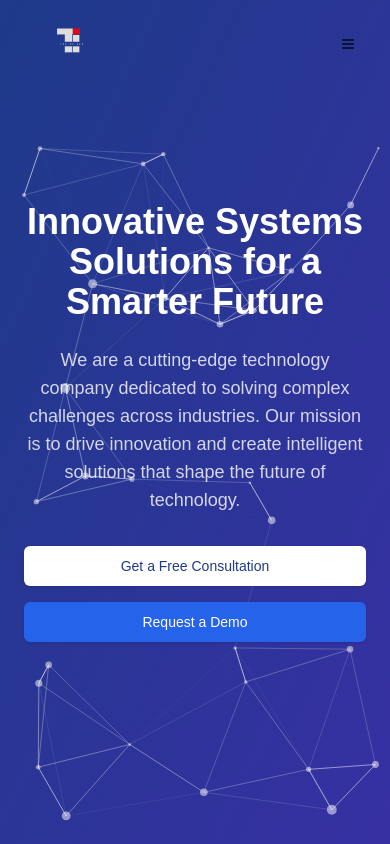
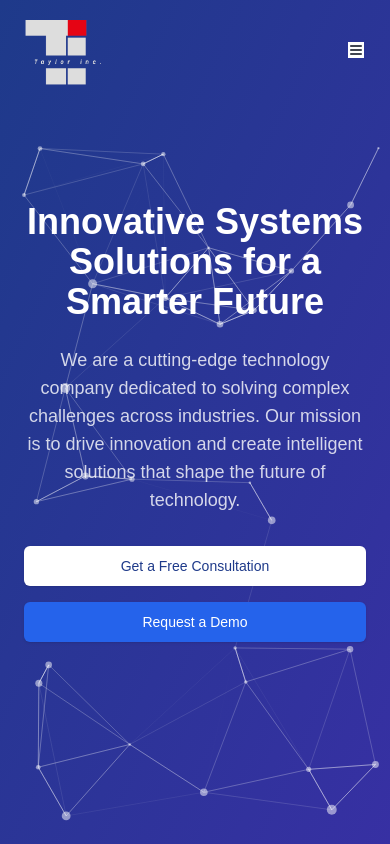
Before and after one commit to GeoffreyPaul3/taylor-inc, a Next.js app: page / in a window 390 px wide. Shown: the top 844 px of the page. Built offline with nearby package versions, Linux system fonts and the light colour scheme.

Commit message:
Update Header component styles and layout; adjust logo size and mobile menu icon

```diff
--- a/components/Header.tsx
+++ b/components/Header.tsx
@@ -25,27 +25,25 @@ export default function Header() {
 
   return (
     <header
-      className={`fixed top-0 left-0 right-0 z-50 transition-all duration-300 ${isScrolled ? "bg-white shadow-md" : "bg-transparent"}`}
+      className={`fixed top-0 left-0 right-0 z-50 transition-all duration-300 ${isScrolled ? "bg-blue-800 shadow-md" : "bg-transparent"}`}
     >
-      <nav className="container mx-auto px-6 py-4">
+      <nav className="container mx-auto px-4 py-2">
         <div className="flex justify-between items-center">
-          <div>
-            <Image src="/images/Taylor-logo.png" alt="Logo" width={100} height={50} />
-           </div>
+            <Image src="/images/Taylor-logo.png" alt="Logo" width={98} height={70} />
           <div className="hidden md:flex space-x-4">
-            <Link href="#services" className={`${isScrolled ? "text-gray-600" : "text-white"} hover:text-blue-500`}>
+            <Link href="#services" className={`${isScrolled ? "text-white" : "text-white"} hover:text-blue-500`}>
               Services
             </Link>
-            <Link href="#about" className={`${isScrolled ? "text-gray-600" : "text-white"} hover:text-blue-500`}>
+            <Link href="#about" className={`${isScrolled ? "text-white" : "text-white"} hover:text-blue-500`}>
               About
             </Link>
-            <Link href="#projects" className={`${isScrolled ? "text-gray-600" : "text-white"} hover:text-blue-500`}>
+            <Link href="#projects" className={`${isScrolled ? "text-white" : "text-white"} hover:text-blue-500`}>
               Projects
             </Link>
           </div>
           <div className="md:hidden">
             <Button variant="ghost" size="icon" onClick={toggleMobileMenu} aria-label="Toggle menu">
-              {isMobileMenuOpen ? <X className="h-6 w-6" /> : <Menu className="h-6 w-6" />}
+              {isMobileMenuOpen ? <X className="h-12 w-12" /> : <Menu className="h-12 w-12 bg-white" />}
             </Button>
           </div>
           <Button
```
Also changed, not shown: public/images/Taylor-logo.png.
